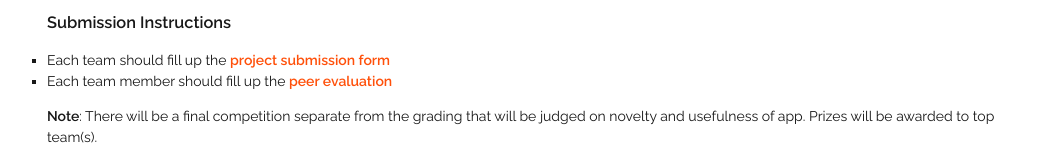
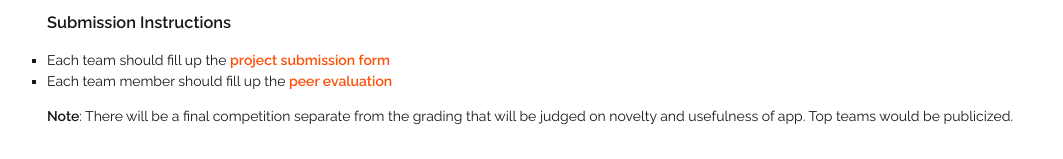
Before and after one commit to biplabdeka/fa2016, a Jekyll site: the page built from _posts/2015-4-3-Final.md, in a window 1280 px wide. Shown: the part 1674-1833 px from the top of the page, without its empty margins (108-1171 px from the left). Built offline with Jekyll 4.4.1, drawn with Linux system fonts in a browser that asks for light colours; nearby versions of some CDN libraries; Markdown is read by kramdown in place of the engine named in the settings.

Commit message:
Update 2015-4-3-Final.md

```diff
--- a/_posts/2015-4-3-Final.md
+++ b/_posts/2015-4-3-Final.md
@@ -77,4 +77,4 @@ Your presentation will be 5 minutes for the video and 2 minutes for Q&amp;A.
 + Each team should fill up the [project submission form](https://docs.google.com/forms/d/1brvBOy84rnTvGwEir4xpO7oTl_bgDxOTmSnIcU-v7r8/viewform?usp=send_form)
 + Each team member should fill up the [peer evaluation](https://docs.google.com/forms/d/1QIUinkORsJF0xZMcfuVnfFQdav7lU4SUZHx8atQ3sCw/viewform?usp=send_form)
 
-**Note**: There will be a final competition separate from the grading that will be judged on novelty and usefulness of app. Prizes will be awarded to top team(s).
+**Note**: There will be a final competition separate from the grading that will be judged on novelty and usefulness of app. Top teams would be publicized.
```
